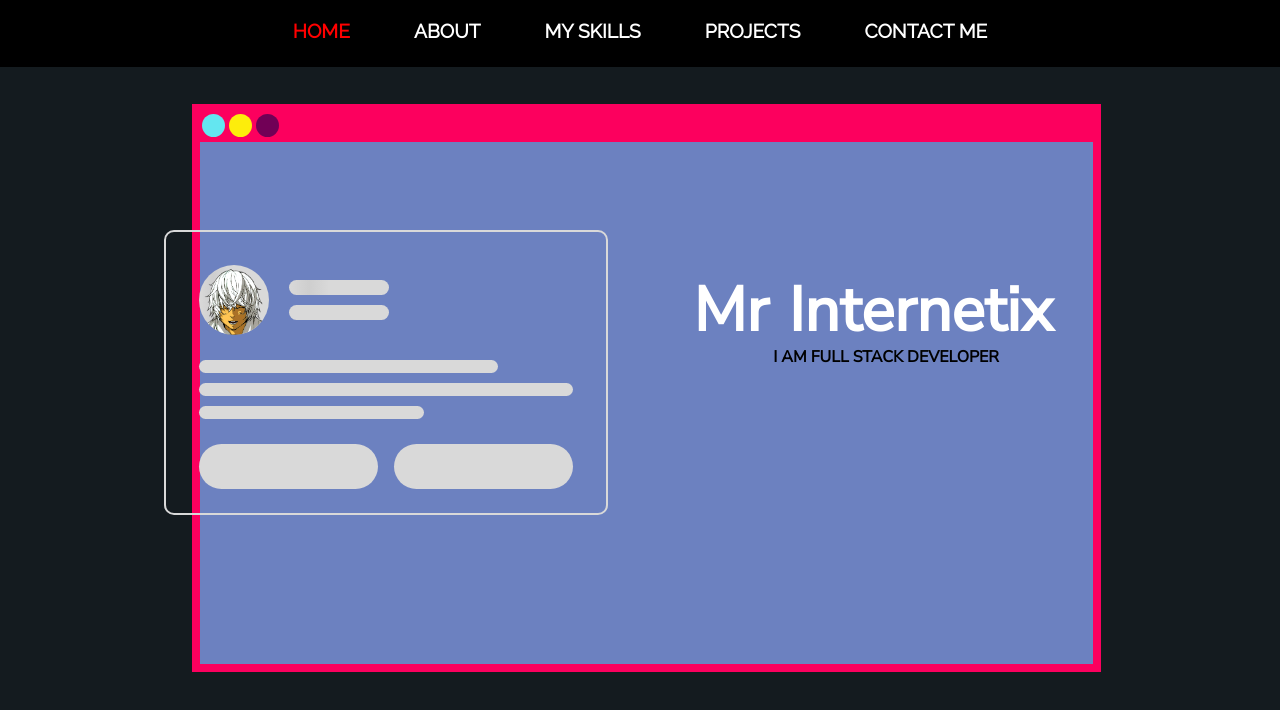
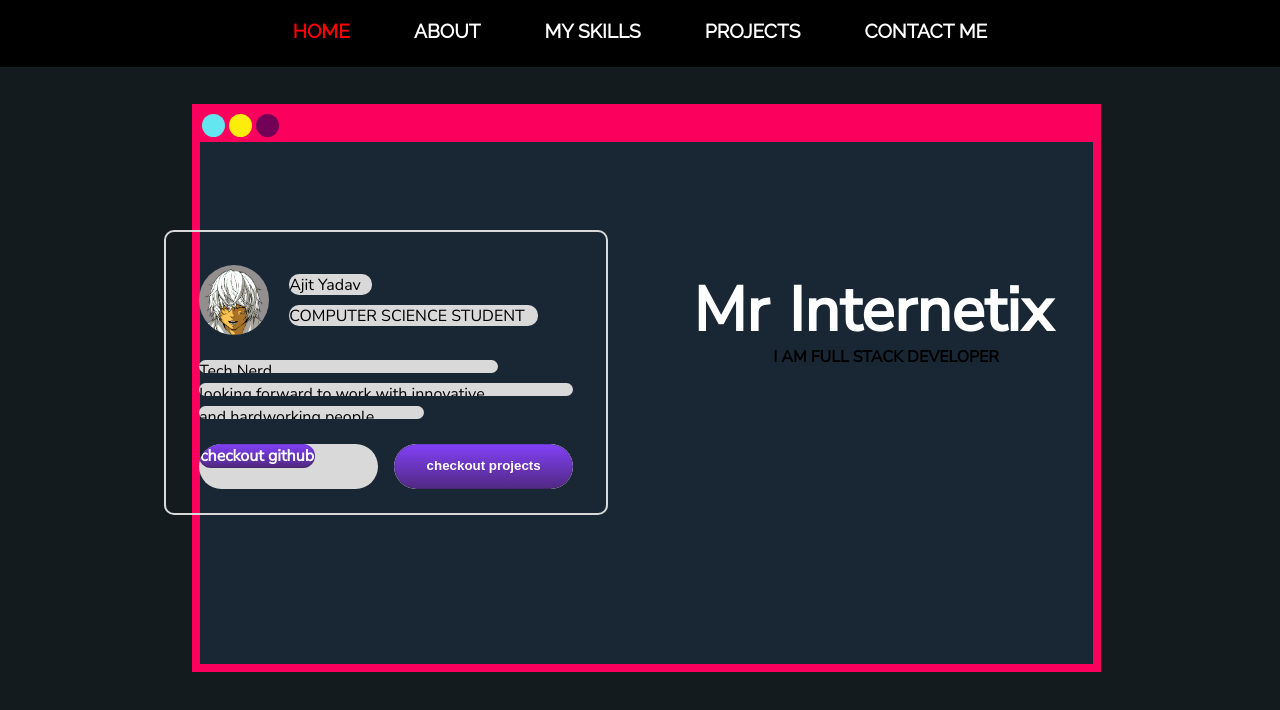
Before and after one commit to Mr-Internetix/Mr-Internetix.github.io, a plain HTML site: page index.html in a window 1280 px wide. Drawn offline with Linux system fonts and the light colour scheme.

Commit message:
update
new updates in card

```diff
--- a/assets/css/style.css
+++ b/assets/css/style.css
@@ -184,7 +184,7 @@ div ul li a:hover {
   align-items: center;
   justify-content: center;
   border: 8px solid #fc005e;
-  background-color: rgb(108, 129, 192);
+  background-color: rgb(25,39,52);
 }
 
 #nav-wrapper {
@@ -259,10 +259,12 @@ div .title{
   top: 20%;
   left: -69px;
   margin: 0px auto;
+
   /* background:#414247; */
 }
 
 .card {
+    font-family: "Nunito Sans", sans-serif;
   max-width: 444px;
   width: 100%;
   height: 285px;
@@ -285,20 +287,10 @@ div .title{
 .card .header .img {
   height: 70px;
   width: 70px;
-  background: #d9d9d9;
+  background: #948f8f;
   border-radius: 50%;
   position: relative;
   overflow: hidden;
-  background-image: linear-gradient(
-    to right,
-    #d9d9d9 0%,
-    rgba(0, 0, 0, 0.05) 20%,
-    #d9d9d9 40%,
-    #d9d9d9 100%
-  );
-  background-size: cover;
-
-  animation: flow 7s linear infinite;
 }
 
 
@@ -317,20 +309,13 @@ div .title{
 }
 
 .details .name {
-  width: 100px;
-  height: 15px;
-  background-image: linear-gradient(
-    to right,
-    #d9d9d9 0%,
-    rgba(0, 0, 0, 0.05) 20%,
-    #d9d9d9 40%,
-    #d9d9d9 100%
-  );
-  animation: flow 6s linear infinite;
+  width: 83px;
+  height: 21px;
+
 }
 .details .about {
-  width: 100px;
-  height: 15px;
+  width: 249px;
+  height: 21px;
   margin-top: 10px;
 }
 
@@ -376,25 +361,57 @@ div .title{
 .btns .btn-2 {
   margin-left: 8px;
 }
-/* .card .header .img::before,
-.details span::before,
-.content .line::before,
-.btns .btn::before {
-  content: "";
+
+.card-button{
+  width: inherit;
+  height: inherit;
+  border-radius: 107px;
+  list-style: none;
+  outline: none;
+  background-image: linear-gradient(to bottom, #8241f9, #4e277b);
+    border-color:#6834BA;
+    color: #fff;
+    font-weight: 600;
+    line-height: 20px;
+    white-space: nowrap;
+    vertical-align: middle;
+    cursor: pointer;
+    user-select: none;
+    background-repeat: repeat-x;
+    background-position: -1px -1px;
+    background-size: 110% 110%;
+    border: 1px solid rgba(27,31,35,0.2);
+    appearance: none;
+    text-decoration: none;
+    overflow: hidden;
+}
+
+
+
+.loading{
+  background: #f7f5f5;
+  /* min-height: 30px; */
+  position: relative;
+  overflow:hidden;
+}
+
+.loading::before{
+  content:'';
   position: absolute;
+  display: block;
+  width: 100%;
   height: 100%;
-  width: 100%;
-  background-image: linear-gradient(
-    to right,
-    #d9d9d9 0%,
-    rgba(0, 0, 0, 0.05) 20%,
-    #d9d9d9 40%,
-    #d9d9d9 100%
-  );
-  background-size: 450px 400px;
-  background-repeat: no repeat;
-  animation: flow 1s linear infinite;
-} */
+  background: linear-gradient(to right,transparent,#e3e3e3,transparent);
+  transform: translateX(-100%);
+  animation: loading 1s infinite;
+
+}
+
+@keyframes loading {
+  100%{
+    transform: translateX(100%);
+  }
+}
 
 .header .img::before {
   background-size: 650px 600px;
@@ -405,12 +422,3 @@ div .title{
 .btns .btn-2::before {
   animation-delay: 0.2s;
 }
-
-@keyframes flow {
-  0% {
-    background-position: -450px 0;
-  }
-  100% {
-    background-position: 450px 0;
-  }
-}
--- a/assets/js/index.js
+++ b/assets/js/index.js
@@ -1,19 +1,59 @@
 // hamburger code
-const menuBtn = document.querySelector('.menu-btn');
+const menuBtn = document.querySelector(".menu-btn");
 let menuOpen = false;
-menuBtn.addEventListener('click',()=>{
-    if(!menuOpen){
-        menuBtn.classList.add('open');
-        menuOpen=true;
-    }
-    else{
-        menuBtn.classList.remove('open');
-        menuOpen=false;
-    }
+menuBtn.addEventListener("click", () => {
+  if (!menuOpen) {
+    menuBtn.classList.add("open");
+    menuOpen = true;
+  } else {
+    menuBtn.classList.remove("open");
+    menuOpen = false;
+  }
 });
 
+// skeleton loader script //
+setTimeout(() => {
+  getData();
+}, 2000);
 
-// skeleton loader script //
-let img = document.querySelector('.img');
-img.innerHTML ="<img src ='./assets/images/logo.png'/>"
-img.style.animation="none";
+function getData() {
+  let img = document.querySelector(".img");
+  img.innerHTML = "<img src ='./assets/images/logo.png'/>";
+  img.classList.remove("loading");
+
+  let name = document.querySelector(".name");
+  name.innerHTML = "Ajit Yadav";
+  name.classList.remove("loading");
+
+  let about = document.querySelector(".about");
+  about.innerHTML = "COMPUTER SCIENCE STUDENT";
+  about.classList.remove("loading");
+
+  let line1 = document.querySelector(".line-1");
+  line1.innerHTML = "Tech Nerd";
+  line1.classList.remove("loading");
+
+  let line2 = document.querySelector(".line-2");
+  line2.innerHTML = " looking forward to work with innovative";
+  line2.classList.remove("loading");
+
+  let line3 = document.querySelector(".line-3");
+  line3.innerHTML =" and hardworking people.";
+  line3.classList.remove("loading");
+
+  let btn1 = document.querySelector(".btn-1");
+  btn1.innerHTML = "<a class='card-button' href='https://github.com/Mr-Internetix'>checkout github </a>";
+  btn1.classList.remove("loading");
+  // btn1.classList.add("card-button");
+
+  let btn2 = document.querySelector(".btn-2");
+  btn2.innerHTML = "<input class='card-button' type='button' value='checkout projects'>";
+  btn2.classList.remove("loading");
+
+
+
+
+
+
+
+}
--- a/index.html
+++ b/index.html
@@ -42,20 +42,20 @@
       <div class="intro-card">
         <div class="card">
           <div class="header">
-            <div class="img"></div>
+            <div class="img loading"></div>
             <div class="details">
-              <span class="name"></span>
-              <span class="about"></span>
+              <span class="name loading"></span>
+              <span class="about loading"></span>
             </div>
           </div>
           <div class="content">
-            <div class="line line-1"></div>
-            <div class="line line-2"></div>
-            <div class="line line-3"></div>
+            <div class="line line-1 loading"></div>
+            <div class="line line-2 loading"></div>
+            <div class="line line-3 loading"></div>
           </div>
           <div class="btns">
-            <div class="btn btn-1"></div>
-            <div class="btn btn-2"></div>
+            <div class="btn btn-1 loading"></div>
+            <div class="btn btn-2 loading"></div>
           </div>
         </div>
         <div class="title">
```
